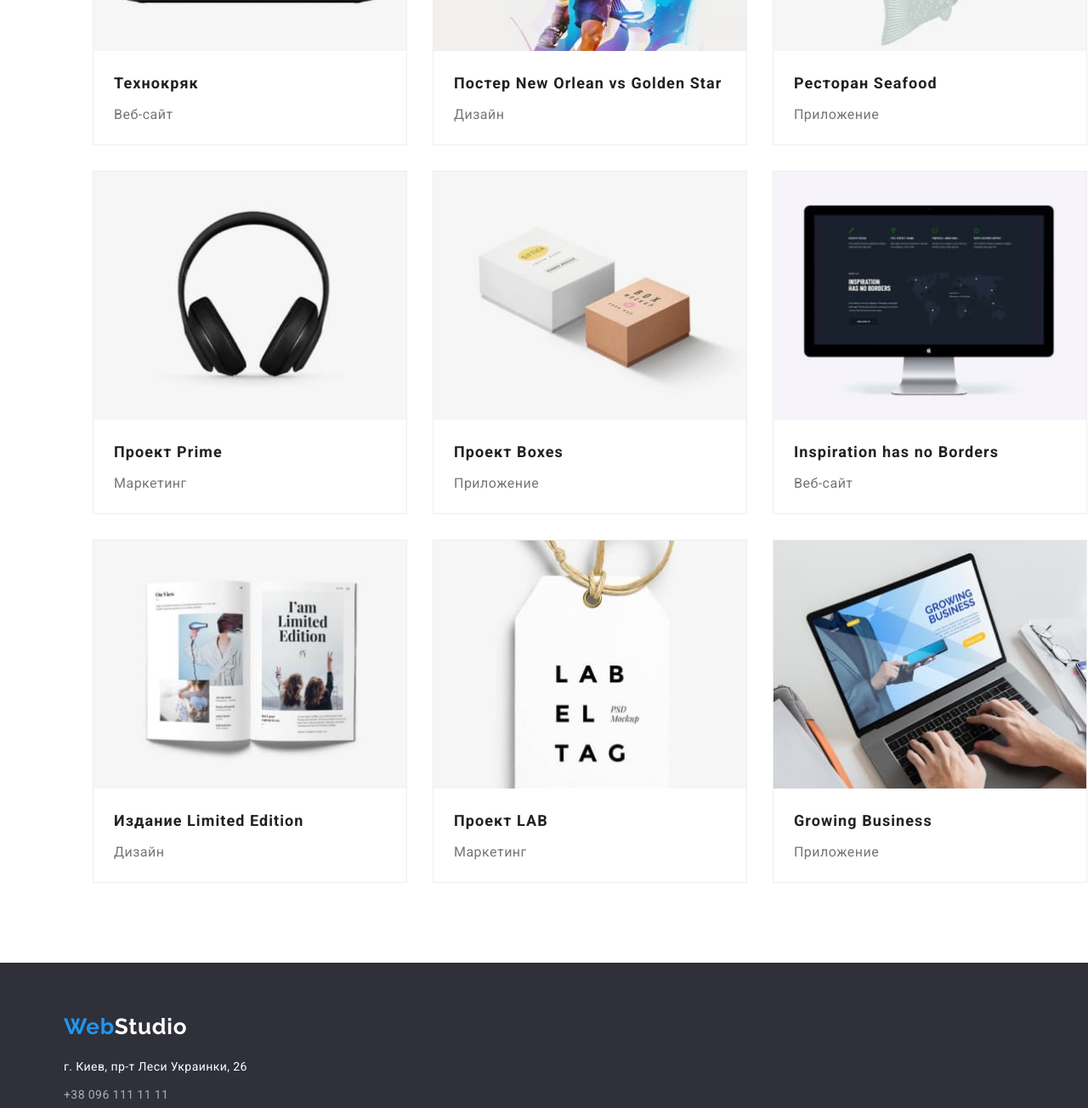
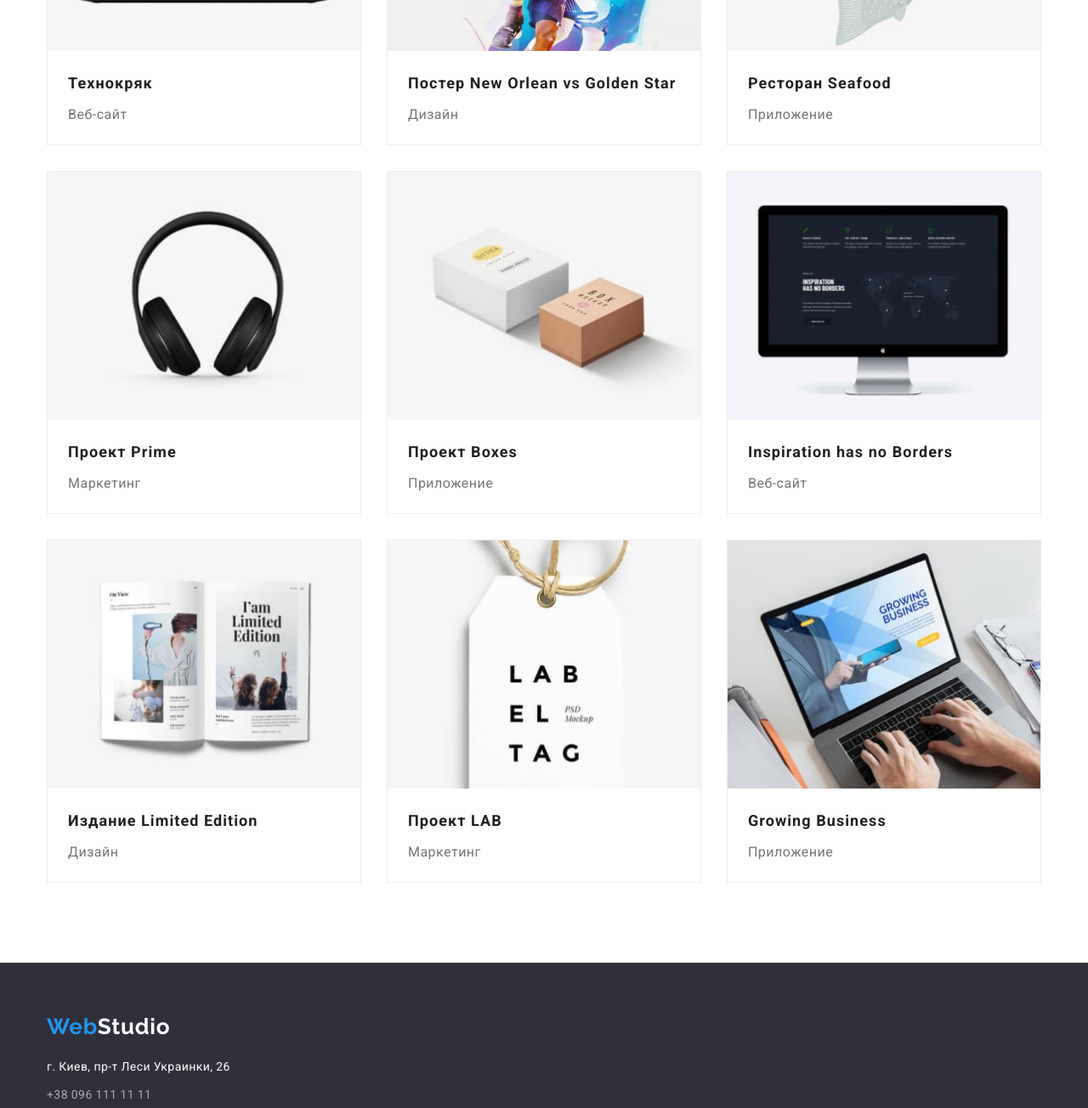
Before and after one commit to Iuliia-Iaroshenko/goit-markup-hw-03, a plain HTML site: page portfolio.html in a window 1280 px wide. Shown: the part 500-1804 px from the top of the page at 85% size. Drawn offline with nearby package versions, Linux system fonts and the light colour scheme.

Commit message:
исправление ошибок

```diff
--- a/css/style.css
+++ b/css/style.css
@@ -172,8 +172,7 @@ footer {
 /* Секция "Герой" */
 
 .hero {
-  padding-top: 200px;
-  padding-bottom: 200px;
+  padding: 200px 0;
   text-align: center;
   background-color: var(--dark-grey);
 }
@@ -216,7 +215,7 @@ footer {
 /* Секция "Преимущества" */
 
 .advantages {
-  padding: 94px;
+  padding: 94px 0;
 }
 
 .advantages-list {
@@ -254,8 +253,7 @@ footer {
 
 /* Секция "Чем мы занимаемся" */
 .directions {
-  padding-top: 0;
-  padding-bottom: 79px;
+  padding: 0 0 79px;
 }
 
 .directions-list {
@@ -264,7 +262,7 @@ footer {
 }
 
 .directions-title {
-  padding-top: 0;
+  padding: 0 0;
   margin-bottom: 50px;
   font-weight: 700;
   font-size: 36px;
@@ -286,7 +284,7 @@ footer {
 /* Секция "Наша команда" */
 
 .team {
-  padding: 94px;
+  padding: 94px 0;
   background-color: var(--light-grey);
 }
 
@@ -310,6 +308,10 @@ footer {
 
 .team-item img {
   margin-bottom: 30px;
+}
+
+.team-text {
+  padding: 30px 30px;
 }
 
 .team-title {
@@ -344,7 +346,7 @@ footer {
 
 /* Footer */
 .footer {
-  padding: 60px;
+  padding: 60px 0;
 }
 
 .logo-footer {
@@ -361,7 +363,7 @@ footer {
   color: var(--white-text);
 }
 
-.contacts-footer .tel {
+.footer-tel {
   margin-bottom: 9px;
 }
 
@@ -383,7 +385,7 @@ footer {
 /* Портфолио */
 
 .projects {
-  padding: 94px;
+  padding: 94px 0;
 }
 
 .buttons-list {
@@ -427,7 +429,7 @@ footer {
   width: 1px;
   height: 1px;
   margin: -1px;
-  padding: 0;
+  padding: 0 0;
   overflow: hidden;
   border: 0;
   clip: rect(0 0 0 0);
@@ -454,13 +456,12 @@ footer {
   margin-bottom: 0;
 }
 
-.card-item img {
-  margin-bottom: 20px;
+.card-txt-box {
+  padding: 20px 24px;
 }
 
 .card-title {
   margin-bottom: 4px;
-  padding: 0 24px;
   font-weight: 700;
   font-size: 18px;
   line-height: 2;
@@ -469,8 +470,6 @@ footer {
 }
 
 .card-text {
-  margin-bottom: 20px;
-  padding: 0 24px;
   font-weight: 400;
   font-size: 16px;
   line-height: 1.87;
--- a/portfolio.html
+++ b/portfolio.html
@@ -73,9 +73,11 @@
                   alt="Страница веб-сайта Технокряк"
                   width="370"
                 />
+                <div class="card-txt-box">
                   <h2 class="card-title">Технокряк</h2>
-                <p class="card-text">Веб-сайт</p></a
-              >
+                  <p class="card-text">Веб-сайт</p>
+                </div>
+              </a>
             </li>
             <li class="card-item">
               <a href="#">
@@ -85,9 +87,11 @@
                   alt="Постер с двумя баскетболистами"
                   width="370"
                 />
+                <div class="card-txt-box">
                   <h2 class="card-title">Постер New Orlean vs Golden Star</h2>
-                <p class="card-text">Дизайн</p></a
-              >
+                  <p class="card-text">Дизайн</p>
+                </div>
+              </a>
             </li>
             <li class="card-item">
               <a href="#">
@@ -97,9 +101,11 @@
                   alt="Реклама рыбного ресторана"
                   width="370"
                 />
+                <div class="card-txt-box">
                   <h2 class="card-title">Ресторан Seafood</h2>
-                <p class="card-text">Приложение</p></a
-              >
+                  <p class="card-text">Приложение</p>
+                </div>
+              </a>
             </li>
             <li class="card-item">
               <a href="#">
@@ -109,9 +115,11 @@
                   alt="Наушники"
                   width="370"
                 />
+                <div class="card-txt-box">
                   <h2 class="card-title">Проект Prime</h2>
-                <p class="card-text">Маркетинг</p></a
-              >
+                  <p class="card-text">Маркетинг</p>
+                </div>
+              </a>
             </li>
             <li class="card-item">
               <a href="#">
@@ -121,9 +129,11 @@
                   alt="Две коробки"
                   width="370"
                 />
+                <div class="card-txt-box">
                   <h2 class="card-title">Проект Boxes</h2>
-                <p class="card-text">Приложение</p></a
-              >
+                  <p class="card-text">Приложение</p>
+                </div>
+              </a>
             </li>
             <li class="card-item">
               <a href="#">
@@ -133,9 +143,11 @@
                   alt="На мониторе карта мира"
                   width="370"
                 />
+                <div class="card-txt-box">
                   <h2 class="card-title">Inspiration has no Borders</h2>
-                <p class="card-text">Веб-сайт</p></a
-              >
+                  <p class="card-text">Веб-сайт</p>
+                </div>
+              </a>
             </li>
             <li class="card-item">
               <a href="#">
@@ -145,9 +157,11 @@
                   alt="Раскрытая книга"
                   width="370"
                 />
+                <div class="card-txt-box">
                   <h2 class="card-title">Издание Limited Edition</h2>
-                <p class="card-text">Дизайн</p></a
-              >
+                  <p class="card-text">Дизайн</p>
+                </div>
+              </a>
             </li>
             <li class="card-item">
               <a href="#">
@@ -157,9 +171,11 @@
                   alt="Бирка с надписью"
                   width="370"
                 />
+                <div class="card-txt-box">
                   <h2 class="card-title">Проект LAB</h2>
-                <p class="card-text">Маркетинг</p></a
-              >
+                  <p class="card-text">Маркетинг</p>
+                </div>
+              </a>
             </li>
             <li class="card-item">
               <a href="#">
@@ -169,9 +185,11 @@
                   alt="Открытый ноутбук"
                   width="370"
                 />
+                <div class="card-txt-box">
                   <h2 class="card-title">Growing Business</h2>
-                <p class="card-text">Приложение</p></a
-              >
+                  <p class="card-text">Приложение</p>
+                </div>
+              </a>
             </li>
           </ul>
         </div>
@@ -185,10 +203,10 @@
         <address class="contacts-footer">
           <p>г. Киев, пр-т Леси Украинки, 26</p>
           <ul class="contacts-footer-list">
-            <li>
+            <li class="footer-tel">
               <a class="tel" href="tel:+380961111111">+38 096 111 11 11</a>
             </li>
-            <li>
+            <li class="footer-mail">
               <a class="mail" href="mailto:info@devstudio.com"
                 >info@devstudio.com</a
               >
```
Also changed, not shown: index.html (+13 -11 lines). Lines whose indentation alone changed are shown as unchanged.
